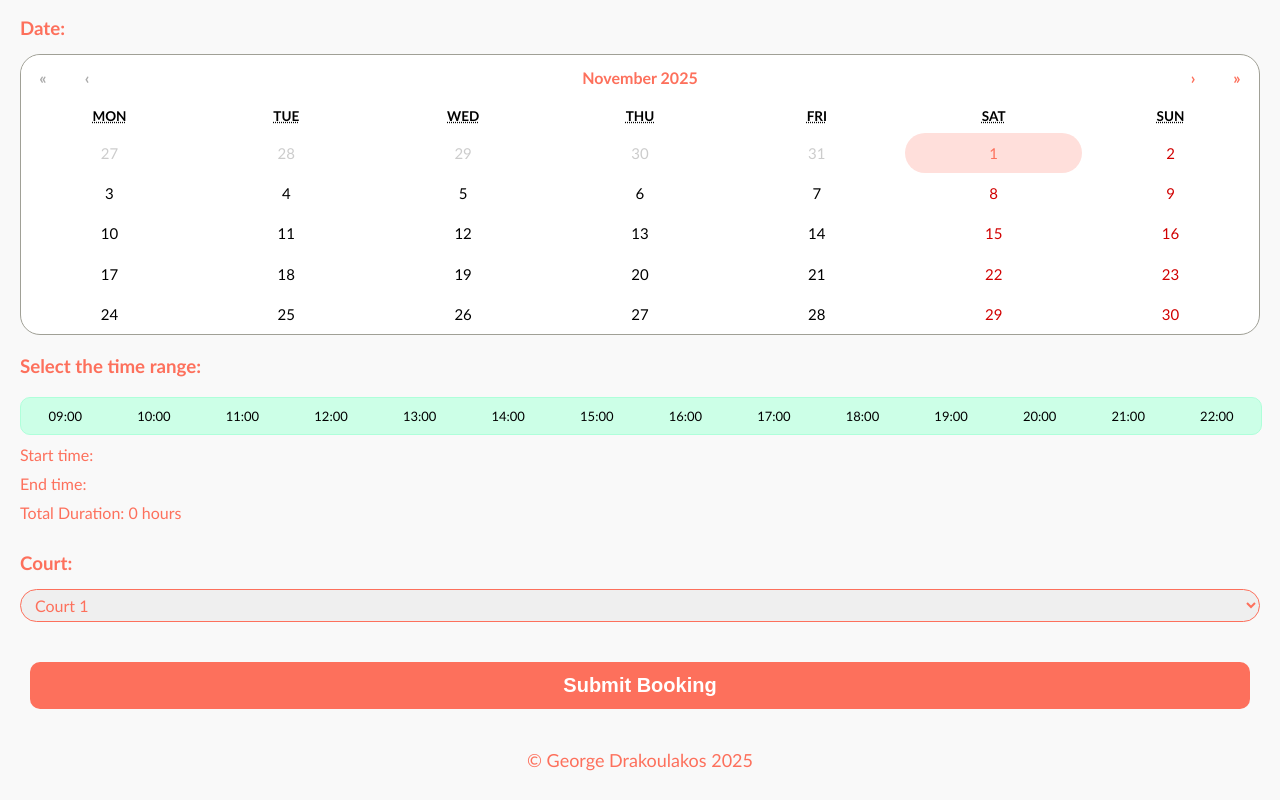
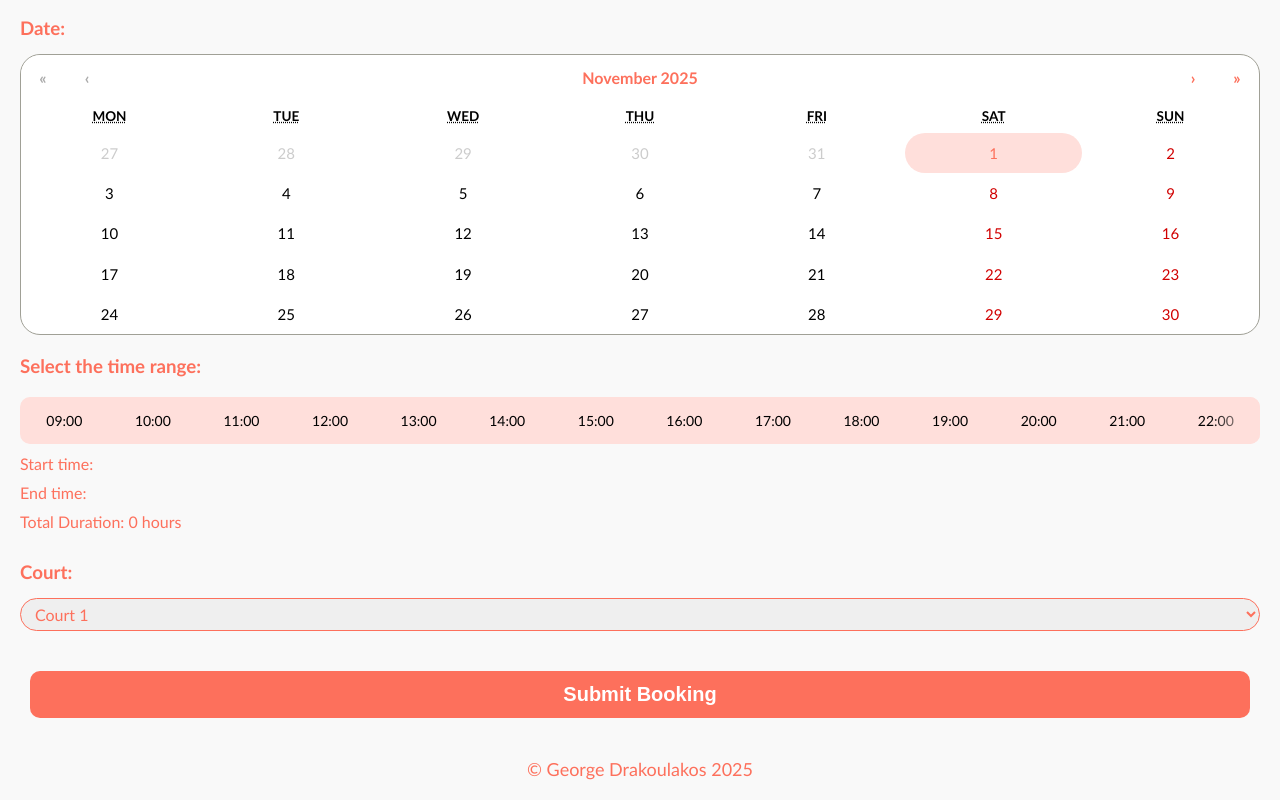
Before and after one commit to gdrakoulakos/athlisis-hub, a Next.js app: page /booking in a window 1280 px wide. Shown: the part 513-1313 px from the top of the page. Built offline with nearby package versions, Linux system fonts and the light colour scheme.

Commit message:
CSS changes on Time Picker

```diff
--- a/src/app/components/TimePicker/TimePicker.js
+++ b/src/app/components/TimePicker/TimePicker.js
@@ -86,6 +86,7 @@ export default function TimePicker({ handleChange }) {
     <div className={styles.timePickerContainerAll}>
       <div className={styles.timePickerMoringContainer}>
         <h3>Select the time range:</h3>
+        <div class={styles.timePickerWrapper}>
           <div className={styles.timePickerOptions}>
             {timeOptions.map((option) => (
               <div
@@ -98,6 +99,7 @@ export default function TimePicker({ handleChange }) {
                 {option.label}
               </div>
             ))}
+          </div>
         </div>
       </div>
       <div className={styles.timeSummary}>
--- a/src/app/components/TimePicker/TimePicker.module.css
+++ b/src/app/components/TimePicker/TimePicker.module.css
@@ -11,30 +11,53 @@
   flex-direction: column;
 }
 
+.timePickerWrapper {
+  position: relative;
+  width: 100%;
+  margin-top: 5px;
+}
+
 .timePickerOptions {
   width: 100%;
-  margin-top: 5px;
   display: flex;
   justify-content: space-between;
   flex-direction: row;
-  background-color: #ccffe7;
-  border: solid 1px #afffda;
+  background-color: #ffdfdb;
   border-radius: 10px;
   overflow-x: auto;
+  scroll-behavior: smooth;
+}
+
+.timePickerWrapper::after {
+  content: "";
+  position: absolute;
+  top: 0;
+  right: 0;
+  width: 50px;
+  height: 100%;
+  pointer-events: none;
+  background: linear-gradient(
+    to left,
+    rgba(255, 223, 219, 1),
+    rgba(255, 223, 219, 0)
+  );
+  border-radius: 0 10px 10px 0;
+  z-index: 2;
 }
 
 .timePicked {
   display: flex;
   justify-content: center;
   width: 100%;
-  padding: 10px 4px;
-  font-size: 13px;
+  padding: 15px;
+  font-size: 14px;
   transition: background-color 0.3s ease, color 0.3s ease, border 0.3s ease;
 }
 
 .selected {
   background-color: #fd705c;
   color: white;
+  z-index: 3;
 }
 
 .timeSummary p {
```
Lines whose indentation alone changed are shown as unchanged.
